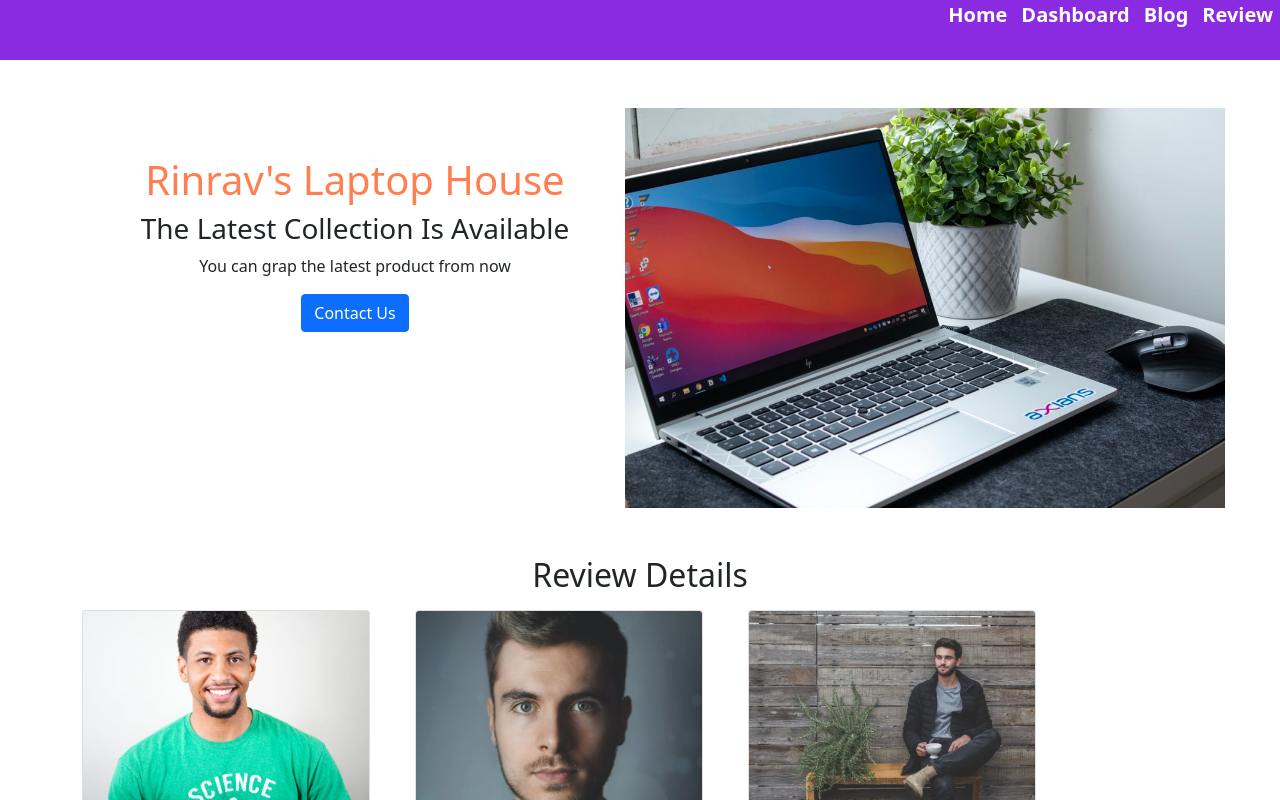
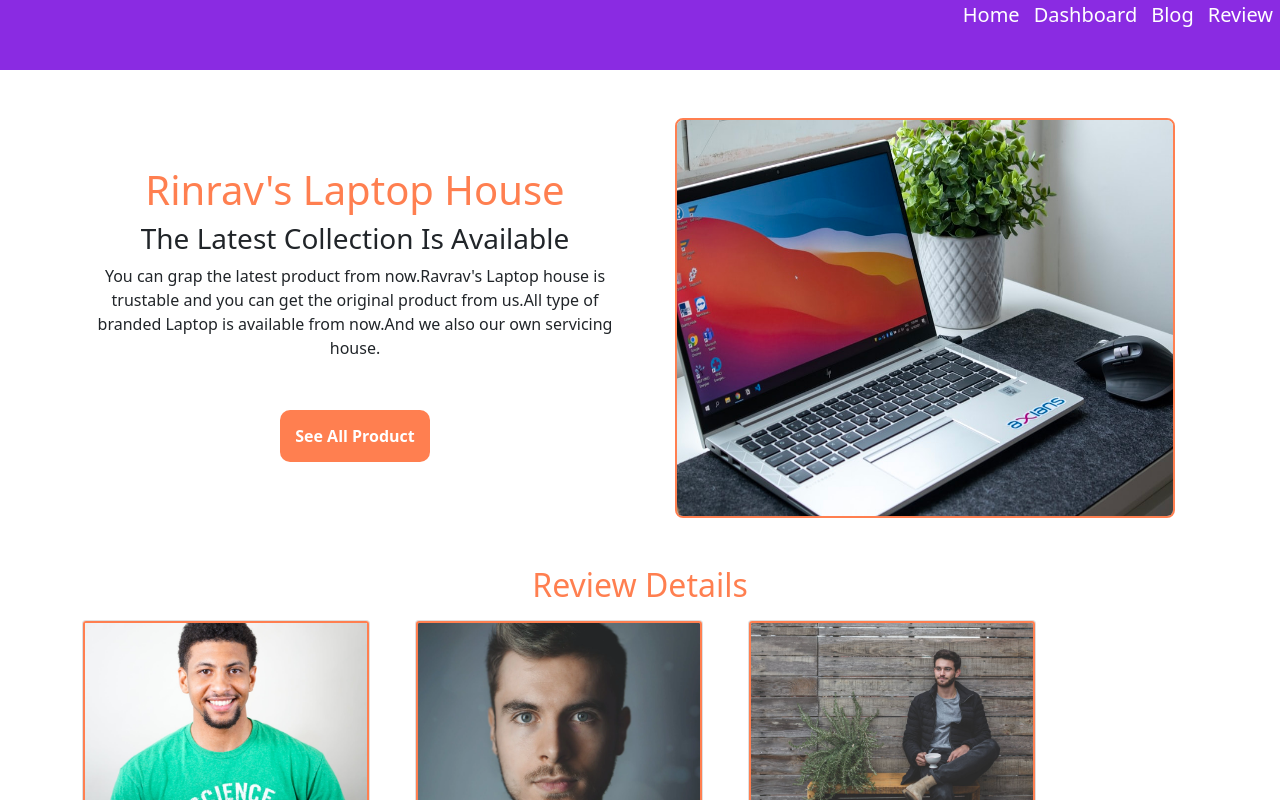
Before and after one commit to RefatRingky/product-analysis-website, a React (Create React App) app: page / in a window 1280 px wide. Shown: the top 800 px of the page. Built offline with nearby package versions, Linux system fonts and the light colour scheme.

Commit message:
image size and button size fixed commit

```diff
--- a/src/Component/Header/Header.css
+++ b/src/Component/Header/Header.css
@@ -1,7 +1,7 @@
 nav {
     background-color: blueviolet;
     text-align: right;
-    height: 60px;
+    height: 70px;
 }
 
 nav a {
@@ -9,7 +9,9 @@ nav a {
     font-size: 20px;
     padding: 0 7px;
     text-decoration: none;
-    font-weight: 700;
+    font-weight: 500;
+    justify-content: center;
+    align-items: center;
 
 }
 
--- a/src/Component/Home/Home.css
+++ b/src/Component/Home/Home.css
@@ -3,12 +3,21 @@ h1{
     color: coral;
     font-weight: 700;
 }
+h2{
+    color: coral;
+    font-weight: 800;
+}
 h3{
     font-weight: 700;
 }
+img{
+    border: 2px solid coral;
+    border-radius: 8px;
+    transition: calc(5,8);
+}
 .Custom-Button a {
     width: 100px;
-    background-color: rgb(74, 74, 252);
+    background-color: coral;
     padding: 15px;
     color: white;
     border-radius: 10px;
--- a/src/Component/Home/Home.js
+++ b/src/Component/Home/Home.js
@@ -17,14 +17,16 @@ const Home = () => {
                 <div className='col-6 pt-5'>
                     <h1>Rinrav's Laptop House</h1>
                     <h3>The Latest Collection Is Available</h3>
-                    <p>You can grap the latest product from now</p>
-                    <Button className='btn'>Contact Us</Button>
+                    <p>You can grap the latest product from now.Ravrav's Laptop house is trustable and you can get the original product from us.All type of branded Laptop is available from now.And we also our own servicing house.</p>
+                    <div className='text-center Custom-Button py-5'>
+                    <Link to='/'>See All Product</Link>
+                    </div>
 
 
 
                 </div>
                 <div className='col-6 d-flex justify-content-center align-items-center'>
-                   <img width="600" height="400" src={'img/laptop.jpg'}></img>
+                   <img width="500" height="400" src={'img/laptop.jpg'}></img>
                 </div>
             </div>
             <h2>Review Details</h2>
```
